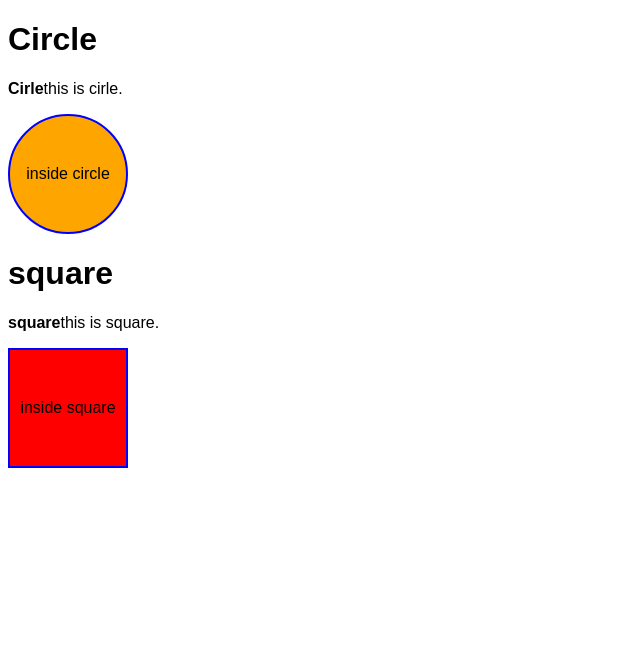
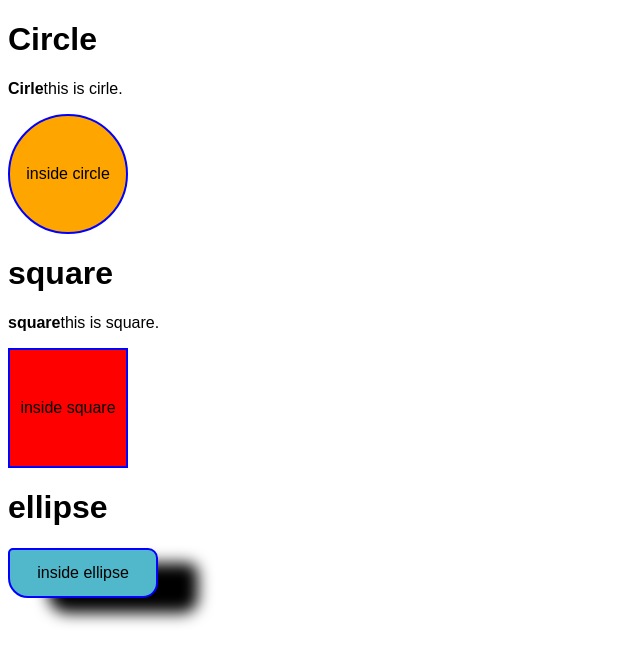
Before and after one commit to joeyyvel/Merging, a plain HTML site: page index.html in a window 1280 px wide. Shown: the whole page, without its empty margins (0-640 px from the left). Drawn offline with Linux system fonts and the light colour scheme.

Commit message:
new branch

```diff
--- a/index.html
+++ b/index.html
@@ -16,6 +16,9 @@
     <strong>square</strong>this is square. <br>
     <p id="square" onclick="square()">inside square</p>
 
+    <h1>ellipse</h1>
+    <p id="ellipse">inside ellipse</p>
+
 
    <script src="/joey.js"></script>
 </body>
--- a/joey.js
+++ b/joey.js
@@ -5,3 +5,7 @@ function circle(){
 function square(){
     alert('i am square!');
 }
+
+function ellipse(){
+    alert("i am ellipse!!!");
+}
--- a/main.css
+++ b/main.css
@@ -25,3 +25,14 @@ body{
     align-items: center;
     display: flex;
 }
+#ellipse{
+    border: 2px solid blue;
+    height: 50px;
+    width: 150px;
+    justify-content: center;
+    display: flex;
+    align-items: center;
+    background-color: rgb(80, 184, 202);
+    border-radius: 5px 10px 15px 20px;
+    box-shadow: 40px 15px 15px;
+}
```
